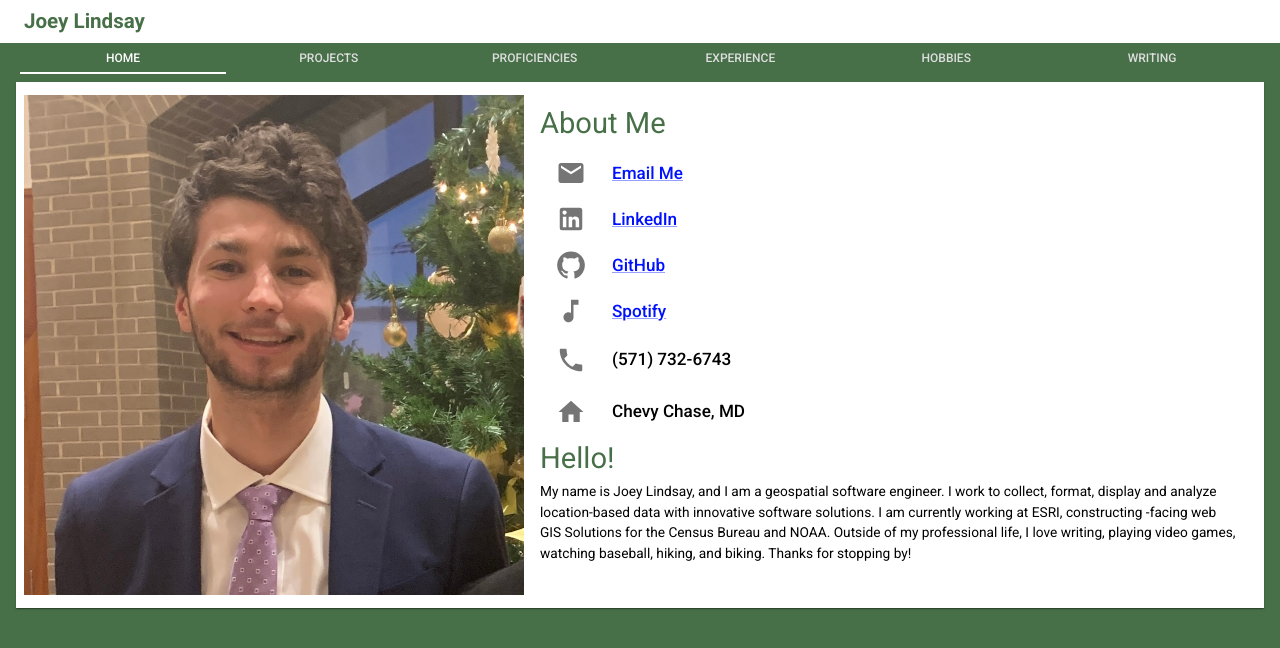
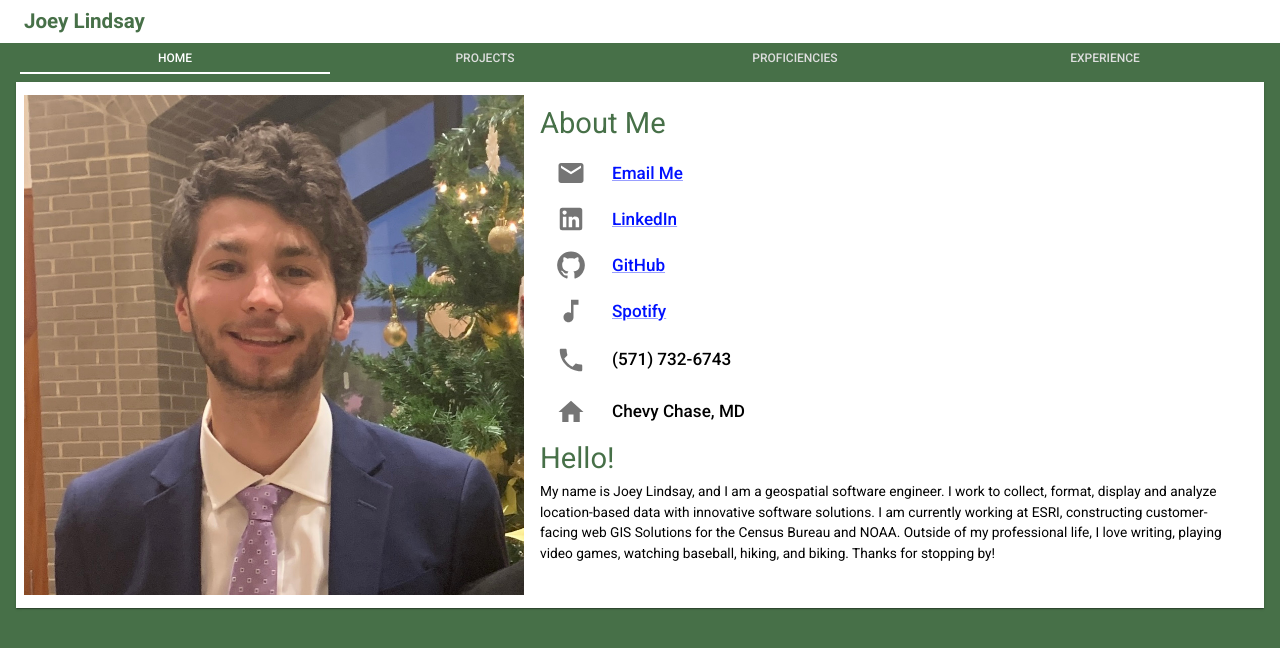
Before and after one commit to joeylindsay/joeylindsay.github.io, a React (Vite) app: page / in a window 1280 px wide. Shown: the top 648 px of the page. Built offline with nearby package versions, Linux system fonts and the light colour scheme.

Commit message:
fix more typos

```diff
--- a/app/Experiences/ExperiencesPage.tsx
+++ b/app/Experiences/ExperiencesPage.tsx
@@ -24,7 +24,7 @@ export const ExperiencePage = (): JSX.Element => (
         timeframe="November 2021 - Present"
         iconLoc="/esriLogo.jpg"
         link="https://www.esri.com/en-us/home"
-        description="I work in ESRI's professional services division, creating customized solutions for customers interested in interacting with ESRI software in methods that go above and beyond out of the box deployments."
+        description="I work in ESRI's professional services division, creating customized solutions for customers interested in interacting with ESRI software in ways that go above and beyond out-of-the-box deployments."
       />
       <ExperienceEntry
         title="NASA DEVELOP Participant"
--- a/app/Hobbies/HobbiesPage.tsx
+++ b/app/Hobbies/HobbiesPage.tsx
@@ -44,7 +44,7 @@ export const HobbiesPage = (): JSX.Element => (
     />
     <HobbiesEntry
       imageLoc="/meandmario.jpg"
-      description="I've been a fam of video games ever since I was little, particularly single-player strategy or story-driven experiences. I'm always up for some Nintendo though, and would be happy to beat you at Super Smash Bros. or lose to you at Mario Kart."
+      description="I've been a fan of video games ever since I was little, particularly single-player strategy or story-driven experiences. I'm always up for some Nintendo though, and would be happy to beat you at Super Smash Bros (or lose to you at Mario Kart)."
       align="column"
       alt="A picture of me next to a lifesize cutout of Mario"
       columns={3}
--- a/app/HomePage.tsx
+++ b/app/HomePage.tsx
@@ -149,10 +149,10 @@ export const HomePage = (): JSX.Element => (
               My name is Joey Lindsay, and I am a geospatial software engineer.
               I work to collect, format, display and analyze location-based data
               with innovative software solutions. I am currently working at
-              ESRI, constructing -facing web GIS Solutions for the Census Bureau
-              and NOAA. Outside of my professional life, I love writing, playing
-              video games, watching baseball, hiking, and biking. Thanks for
-              stopping by!
+              ESRI, constructing customer-facing web GIS Solutions for the
+              Census Bureau and NOAA. Outside of my professional life, I love
+              writing, playing video games, watching baseball, hiking, and
+              biking. Thanks for stopping by!
             </ListItemText>
           </List>
         </CardContent>
--- a/app/TabHeader.tsx
+++ b/app/TabHeader.tsx
@@ -18,7 +18,7 @@ const FormattedTab: React.FC<FormattedTabProps & TabProps> = ({
   ...tabProps
 }) => (
   <Tab
-    sx={{ p: 1, minHeight: 3, minWidth: 100, width: '16.6%', color: '#dedede' }}
+    sx={{ p: 1, minHeight: 3, minWidth: 100, width: '25%', color: '#dedede' }}
     label={label}
     value={value}
     {...tabProps}
@@ -53,7 +53,6 @@ export function TabHeader({
       <FormattedTab label="Proficiencies" value="proficiencies" />
       <FormattedTab label="Experience" value="experience" />
       <FormattedTab label="Hobbies" value="hobbies" />
-      <FormattedTab label="Writing" value="writing" />
     </Tabs>
   );
 }
```
Also changed, not shown: 3 other files (tests, documents, lock files or other folders).
